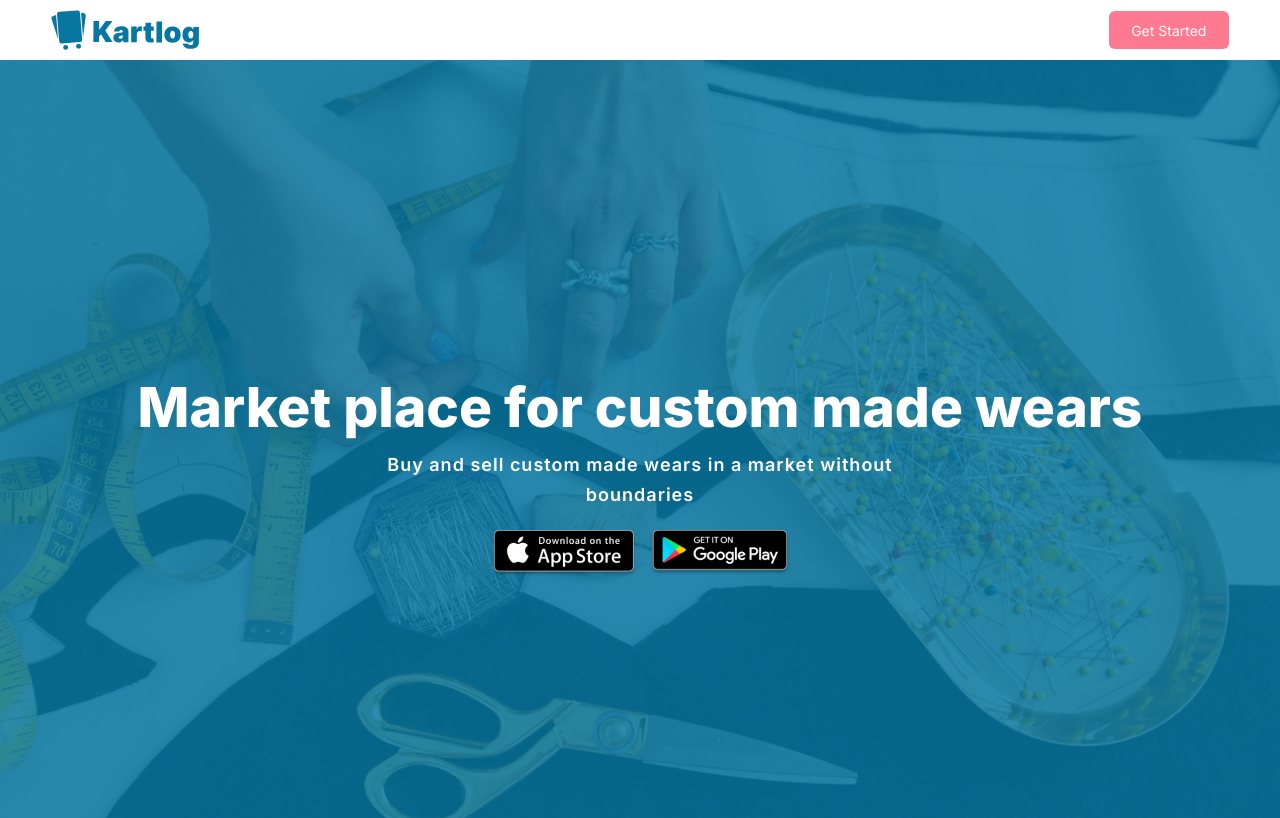
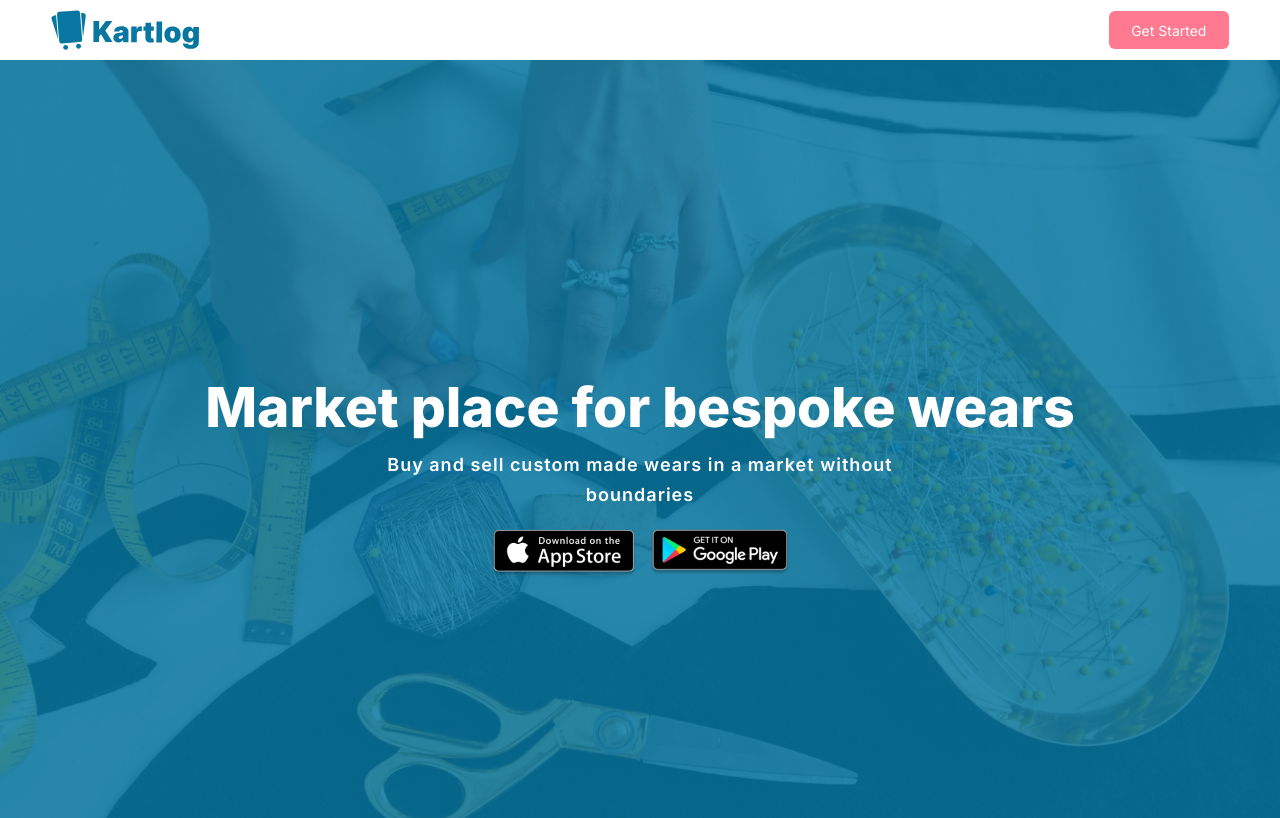
Before and after one commit to kiisi/cleanhub, a React (Create React App) app: page / in a window 1280 px wide. Shown: the top 818 px of the page. Built offline with nearby package versions, Linux system fonts and the light colour scheme.

Commit message:
Update Header.js

```diff
--- a/src/components/Main/Header/Header.js
+++ b/src/components/Main/Header/Header.js
@@ -8,7 +8,7 @@ const Header = () => {
     <header className="k-header">
       <div className="header-container">
         <div className="header-main">
-          <h1>Market place for custom made wears</h1>
+          <h1>Market place for bespoke wears</h1>
         </div>
         <div className="header-sub">
           <p>Buy and sell custom made wears in a market without boundaries</p>
```
